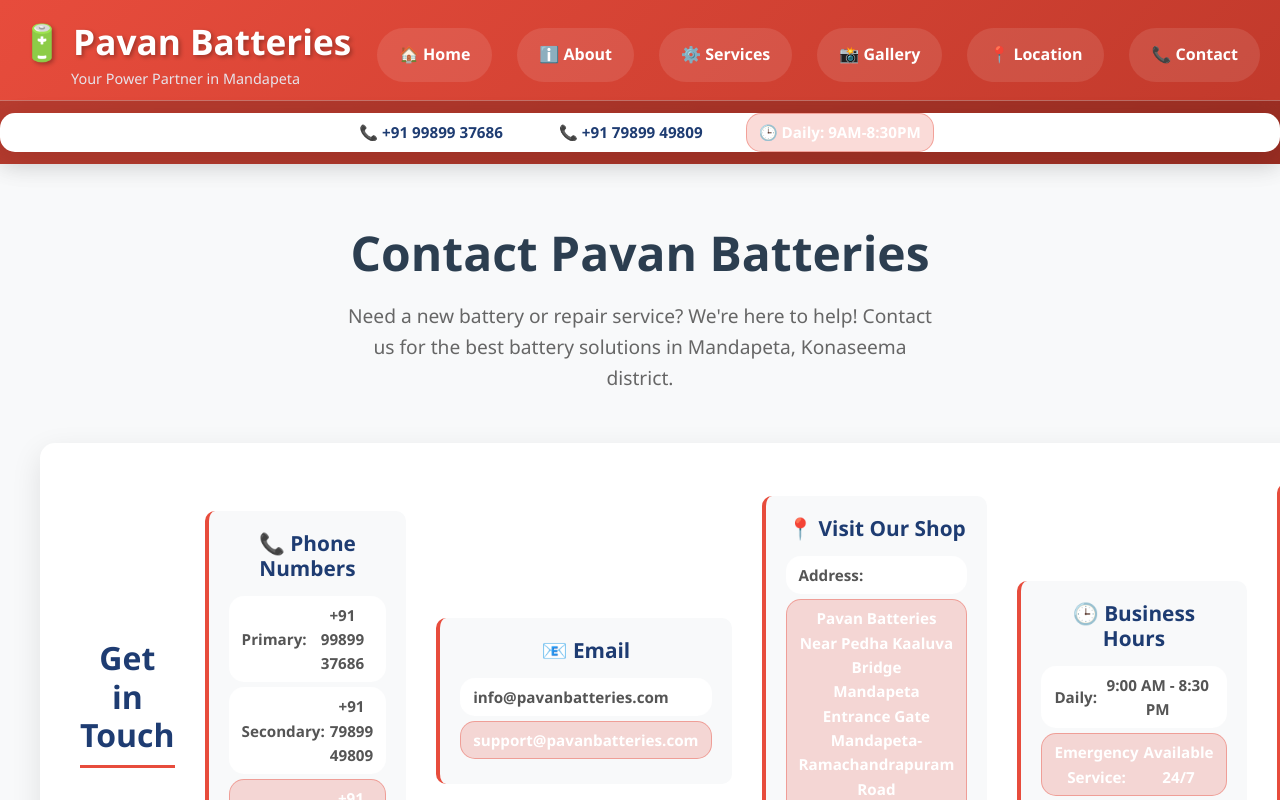
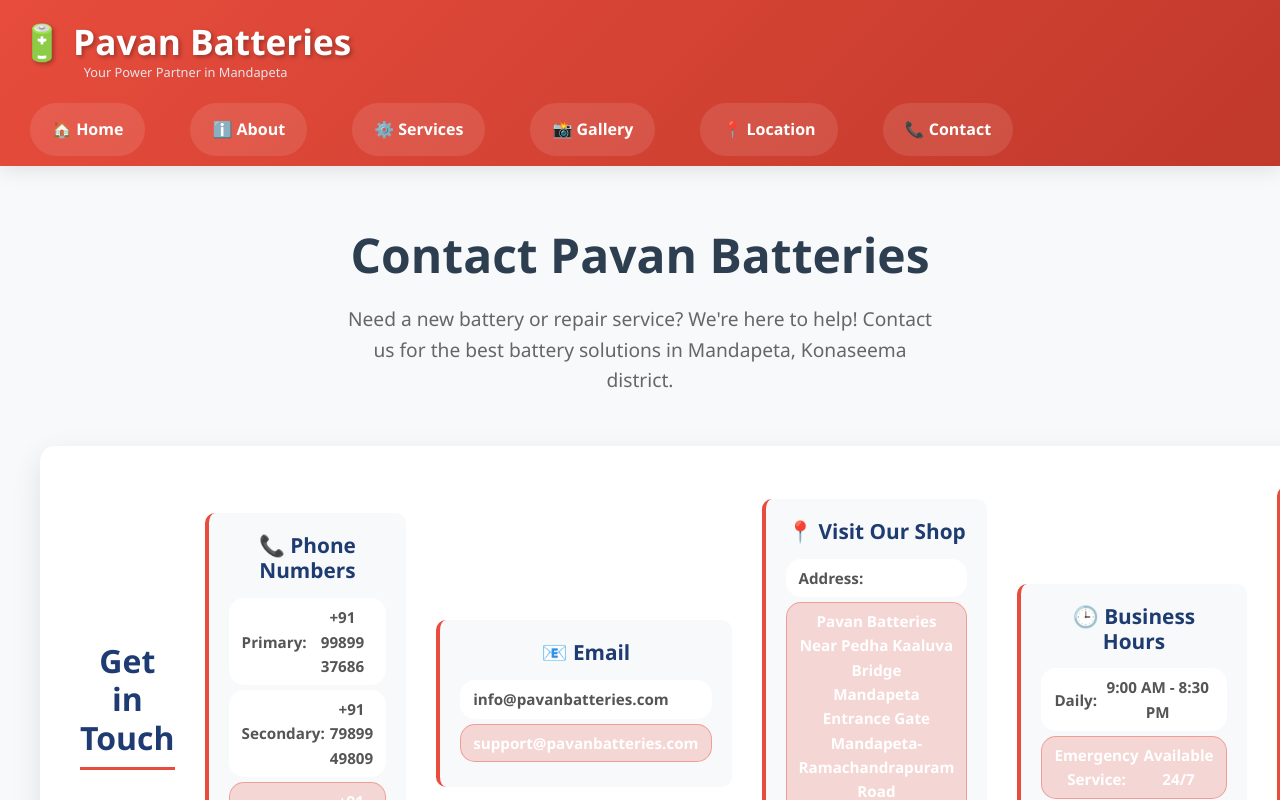
Before and after one commit to saisuryaveera/pavan-batteries, a React (Create React App) app: page /contact in a window 1280 px wide. Shown: the top 800 px of the page. Built offline with nearby package versions, Linux system fonts and the light colour scheme.

Commit message:
update styles and made navbar correct

```diff
--- a/src/components/Header.js
+++ b/src/components/Header.js
@@ -1,8 +1,14 @@
-import React from 'react';
+import React, { useState } from 'react';
 import { Link } from 'react-router-dom';
 import '../styles/Header.css';
 
 const Header = () => {
+  const [isMenuOpen, setIsMenuOpen] = useState(false);
+
+  const toggleMenu = () => {
+    setIsMenuOpen(!isMenuOpen);
+  };
+
   return (
     <header className="header">
       <div className="header-container">
@@ -10,23 +16,19 @@ const Header = () => {
           <h1>🔋 Pavan Batteries</h1>
           <p className="tagline">Your Power Partner in Mandapeta</p>
         </div>
-        <nav className="nav">
+        <button className="hamburger" onClick={toggleMenu}>
+          ☰
+        </button>
+        <nav className={`nav ${isMenuOpen ? 'open' : ''}`}>
           <ul>
-            <li><Link to="/">🏠 Home</Link></li>
-            <li><Link to="/about">ℹ️ About</Link></li>
-            <li><Link to="/services">⚙️ Services</Link></li>
-            <li><Link to="/gallery">📸 Gallery</Link></li>
-            <li><Link to="/geolocator">📍 Location</Link></li>
-            <li><Link to="/contact">📞 Contact</Link></li>
+            <li><Link to="/" onClick={toggleMenu}>🏠 Home</Link></li>
+            <li><Link to="/about" onClick={toggleMenu}>ℹ️ About</Link></li>
+            <li><Link to="/services" onClick={toggleMenu}>⚙️ Services</Link></li>
+            <li><Link to="/gallery" onClick={toggleMenu}>📸 Gallery</Link></li>
+            <li><Link to="/geolocator" onClick={toggleMenu}>📍 Location</Link></li>
+            <li><Link to="/contact" onClick={toggleMenu}>📞 Contact</Link></li>
           </ul>
         </nav>
-      </div>
-      <div className="contact-bar">
-        <div className="contact-info">
-          <p>📞 +91 99899 37686</p>
-          <p>📞 +91 79899 49809</p>
-          <p>🕒 Daily: 9AM-8:30PM</p>
-        </div>
       </div>
     </header>
   );
--- a/src/styles/Header.css
+++ b/src/styles/Header.css
@@ -1,3 +1,102 @@
+.header {
+  background-color: #cc0000; /* Red theme */
+  color: white;
+  padding: 10px 20px;
+  display: flex;
+  justify-content: space-between;
+  align-items: center;
+  position: sticky;
+  top: 0;
+  z-index: 1000;
+}
+
+.header-container {
+  display: flex;
+  justify-content: space-between;
+  align-items: center;
+  width: 100%;
+}
+
+.logo h1 {
+  font-size: 1.5rem;
+  margin: 0;
+}
+
+.logo .tagline {
+  font-size: 0.8rem;
+  margin: 0;
+}
+
+/* Hamburger menu button */
+.hamburger {
+  background: none;
+  border: none;
+  color: white;
+  font-size: 1.5rem;
+  cursor: pointer;
+  display: none; /* Hidden by default */
+}
+
+/* Navbar styles */
+.nav {
+  display: flex;
+  align-items: center;
+}
+
+.nav ul {
+  list-style: none;
+  display: flex;
+  margin: 0;
+  padding: 0;
+}
+
+.nav ul li {
+  margin: 0 10px;
+}
+
+.nav ul li a {
+  text-decoration: none;
+  color: white;
+  font-size: 1rem;
+}
+
+/* Mobile styles */
+@media (max-width: 768px) {
+  .hamburger {
+    display: block; /* Show hamburger menu on mobile */
+  }
+
+  .nav {
+    display: none; /* Hide navbar by default */
+    flex-direction: column;
+    position: absolute;
+    top: 60px;
+    right: 0;
+    background-color: #cc0000;
+    width: 100%;
+    text-align: center;
+    padding: 10px 0;
+    border-radius: 0 0 10px 10px;
+  }
+
+  .nav.open {
+    display: flex; /* Show navbar when open */
+  }
+
+  .nav ul {
+    flex-direction: column;
+  }
+
+  .nav ul li {
+    margin: 10px 0;
+  }
+
+  .nav ul li a {
+    font-size: 1.2rem;
+  }
+}
+
+/* General header styles */
 .header {
   background: linear-gradient(135deg, #e74c3c 0%, #c0392b 100%);
   color: white;
```
